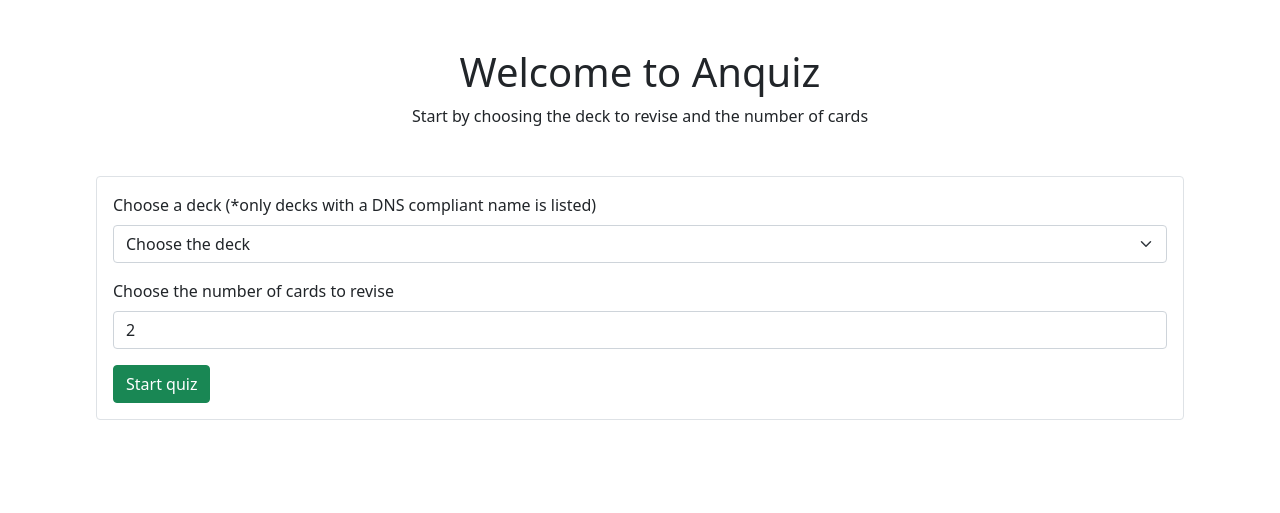
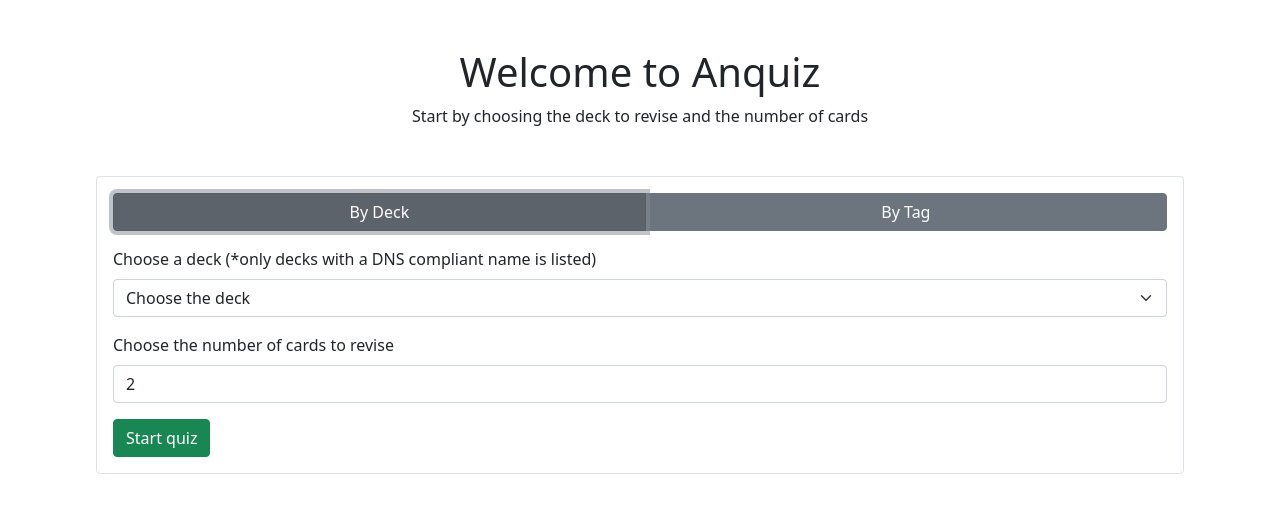
Before and after one commit to david6983/anquiz, a Flask app: template templates/index.html in a window 1280 px wide. Shown: the top 513 px of the page. Run offline with Flask 2, Linux system fonts and the light colour scheme; the template is opened without the code that fills it, so the values that code supplies are empty.

Commit message:
Added tag mode

```diff
--- a/main.py
+++ b/main.py
@@ -31,11 +31,19 @@
     return list(filter(dnsCompliant.match, invoke('deckNames')))
 
 
+def getTags():
+    return invoke('getTags')
+
+
 def getCards(deck_name):
     if not dnsCompliant.match(deck_name):
         return "deck name should be dns compliant", []
 
     return invoke('findCards', query="deck:" + deck_name), ""
+
+
+def getCardsFromTag(tag_name):
+    return invoke('findCards', query="tag:" + tag_name), ""
 
 
 def shuffle(cards):
@@ -57,11 +65,16 @@
 def start_quiz():
     if request.method == "GET":
         deck_selected = request.args.get('deck-select')
+        tag_selected = request.args.get('tag-select')
         number_of_questions = request.args.get('nb-questions')
-        if deck_selected == 'NULL':
-            return render_template('index.html', decks=getDecks(), error="You need to choose a deck")
+        if deck_selected == 'NULL' and tag_selected == 'NULL':
+            return render_template('index.html', decks=getDecks(), error="You need to choose a deck or a tag")
         else:
-            cards, error = getCards(deck_selected)
+            if tag_selected == 'NULL':
+                cards, error = getCards(deck_selected)
+            else:
+                cards, error = getCardsFromTag(tag_selected)
+
             if error != "":
                 return render_template('index.html', decks=getDecks(), error=error)
             if cards == []:
@@ -79,7 +92,7 @@
 
 @app.route('/')
 def hello():
-    return render_template('index.html', decks=getDecks())
+    return render_template('index.html', decks=getDecks(), tags=getTags())
 
 
 #cards = getCards("CyberopsAllQuestions")
--- a/templates/index.html
+++ b/templates/index.html
@@ -10,6 +10,11 @@
     <h1 class="text-center">Welcome to Anquiz</h1>
     <p class="text-center">Start by choosing the deck to revise and the number of cards</p>
     <form class="border rounded p-3 m-5" action="/start" method="GET">
+        <div class="btn-group btn-group-toggle d-flex justify-content-center mb-3" data-toggle="buttons">
+            <button type="button" onclick="byDeck()" class="btn btn-secondary" autofocus>By Deck</button>
+            <button type="button" onclick="byTag()" class="btn btn-secondary">By Tag</button>
+        </div>
+        <div id="byDeckSelect">
             <label class="form-label" for="deck-select">Choose a deck (*only decks with a DNS compliant name is listed)</label>
             <select id="deck-select" name="deck-select" class="form-select mb-3" aria-label="Default select example" required>
                 <option value="NULL" selected>Choose the deck</option>
@@ -17,6 +22,16 @@
                 <option value="{{ deck }}">{{ deck }}</option>
                 {% endfor %}
             </select>
+        </div>
+        <div id="byTagSelect" style="display: none">
+            <label class="form-label" for="tag-select">Choose a tag</label>
+            <select id="tag-select" name="tag-select" class="form-select mb-3" aria-label="Default select example" required>
+                <option value="NULL" selected>Choose the tag</option>
+                {% for tag in tags %}
+                <option value="{{ tag }}">{{ tag }}</option>
+                {% endfor %}
+            </select>
+        </div>
         <label class="form-label" for="nb-questions">Choose the number of cards to revise</label>
         <input id="nb-questions" name="nb-questions" class="form-control" type="number" value="2" min="1" required>
         <button class="btn btn-success mt-3" type="submit">Start quiz</button>
@@ -26,6 +41,18 @@
     </form>
 </div>
 
+<script>
+    function byDeck() {
+        document.getElementById("byDeckSelect").style.display = "block"
+        document.getElementById("byTagSelect").style.display = "none"
+    }
+
+    function byTag() {
+        document.getElementById("byDeckSelect").style.display = "none"
+        document.getElementById("byTagSelect").style.display = "block"
+    }
+</script>
+
 </body>
 <link href="https://cdn.jsdelivr.net/npm/bootstrap@5.1.3/dist/css/bootstrap.min.css" rel="stylesheet" integrity="sha384-1BmE4kWBq78iYhFldvKuhfTAU6auU8tT94WrHftjDbrCEXSU1oBoqyl2QvZ6jIW3" crossorigin="anonymous">
 </html>
```
Lines whose indentation alone changed are shown as unchanged.
